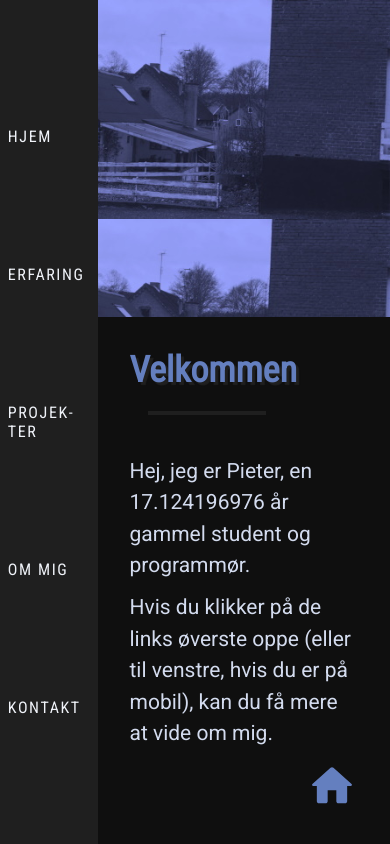
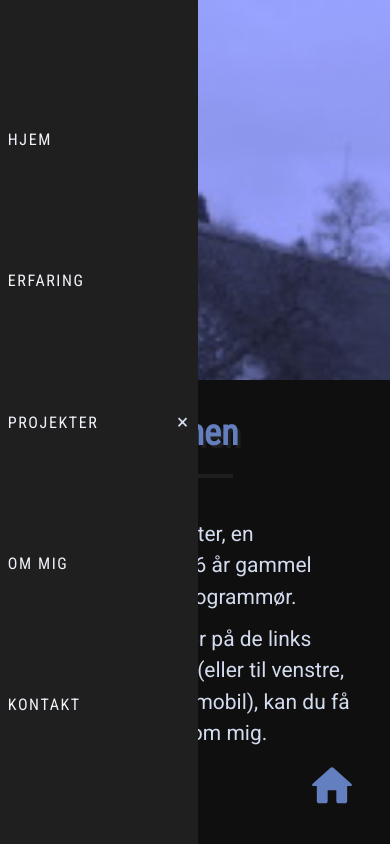
Before and after one commit to camper0008/tphollebeek, a React (Create React App) app: page / in a window 390 px wide. Built offline with nearby package versions, Linux system fonts and the light colour scheme.

Commit message:
added toolbar toggle

```diff
--- a/src/components/Toolbar.js
+++ b/src/components/Toolbar.js
@@ -21,8 +21,8 @@ function ToolbarButton(props) {
 }
 
 function Toolbar(props) {
-  return (
-    <div className="toolbar-menu">
+  return (<>
+    <div className="toolbar-menu" id="toolbar-menu">
         <ToolbarButton name="Hjem" page="/" setPage={props.setPage} />
         <span className="toolbar-divider">|</span>
         <ToolbarButton name="Erfaring" page="/experience" setPage={props.setPage} />
@@ -33,7 +33,26 @@ function Toolbar(props) {
         <span className="toolbar-divider">|</span>
         <ToolbarButton name="Kontakt" page="/contact" setPage={props.setPage} />
     </div>
-  );
+    <button
+        className="toolbar-menu-toggle"
+        id="toolbar-menu-toggle"
+        onClick={() => {
+            const [toolbarMenu, toolbarToggle] = [document.querySelector('#toolbar-menu'), document.querySelector('#toolbar-menu-toggle')]
+            if (toolbarMenu.classList.contains('collapsed')) {
+                toolbarMenu.classList.remove('collapsed');
+                toolbarToggle.classList.remove('collapsed');
+
+                toolbarToggle.textContent = '×'
+            } else {
+                toolbarMenu.classList.add('collapsed');
+                toolbarToggle.classList.add('collapsed');
+
+                toolbarToggle.textContent = '+'
+            }
+        }}>
+            ×
+        </button>
+  </>);
 }
 
 export default Toolbar;
--- a/src/style.css
+++ b/src/style.css
@@ -14,6 +14,7 @@
 *::before,
 *::after {
     margin: 0px;
+    box-sizing: border-box;
 }
 
 *:focus-visible {
@@ -52,6 +53,10 @@ noscript {
     padding: 2rem 0;
 }
 
+.toolbar-menu-toggle {
+    display: none;
+}
+
 .toolbar-link {
     color: var(--primary-100);
 
@@ -76,7 +81,6 @@ noscript {
 }
 
 .section {
-    box-sizing: border-box;
     width: 100%;
     padding: 2rem 16rem;
     background-color: var(--accent-900);
@@ -187,29 +191,69 @@ a::hover {
 @media only screen and (max-width: 800px) {
     body {
         background: url('assets/images/header-low-res.jpg');
-        background-size: contain;
+        background-size: cover;
     }
     .section {
-        width: 75%;
-        margin: 0 0 0 25%;
+        width: 90%;
+        margin: 0 0 0 10%;
         padding: 2rem;
     }
     .toolbar-menu {
-        box-sizing: border-box;
         z-index: 500;
 
         padding: 2%;
 
         position: fixed;
-        width: 25%;
+        width: 40%;
         height: 100%;
         left: 0;
         top: 0;
         transform: none;
 
+        overflow-x: hidden;
+
         flex-direction: column;
         background-color: var(--accent-800);
+
+        transition: width 0.2s, padding 0.2s;
     }
+    .toolbar-menu-toggle {
+        display: block;
+        z-index: 500;
+
+        width: 10%;
+        height: 100%;
+        padding: 1em;
+        border: none;
+        overflow-x: hidden;
+
+        position: fixed;
+        left: 40%;
+        top: 0;
+        transform: none;
+
+        background-color: var(--accent-800);
+        color: var(--primary-200);
+        font-family: Roboto, Arial, Helvetica, sans-serif;
+        font-size: 1.3125rem;
+
+        cursor: pointer;
+
+        transition: left 0.2s;
+    }
+    .toolbar-menu-toggle:focus-visible {
+        outline: 2px solid var(--primary-400);
+    }
+
+    .toolbar-menu.collapsed {
+        width: 0%;
+        padding: 0;
+    }
+    .toolbar-menu-toggle.collapsed {
+        left: 0;
+    }
+
+
     .toolbar-link {
         font-size: 1rem;
         hyphens: auto;
```
